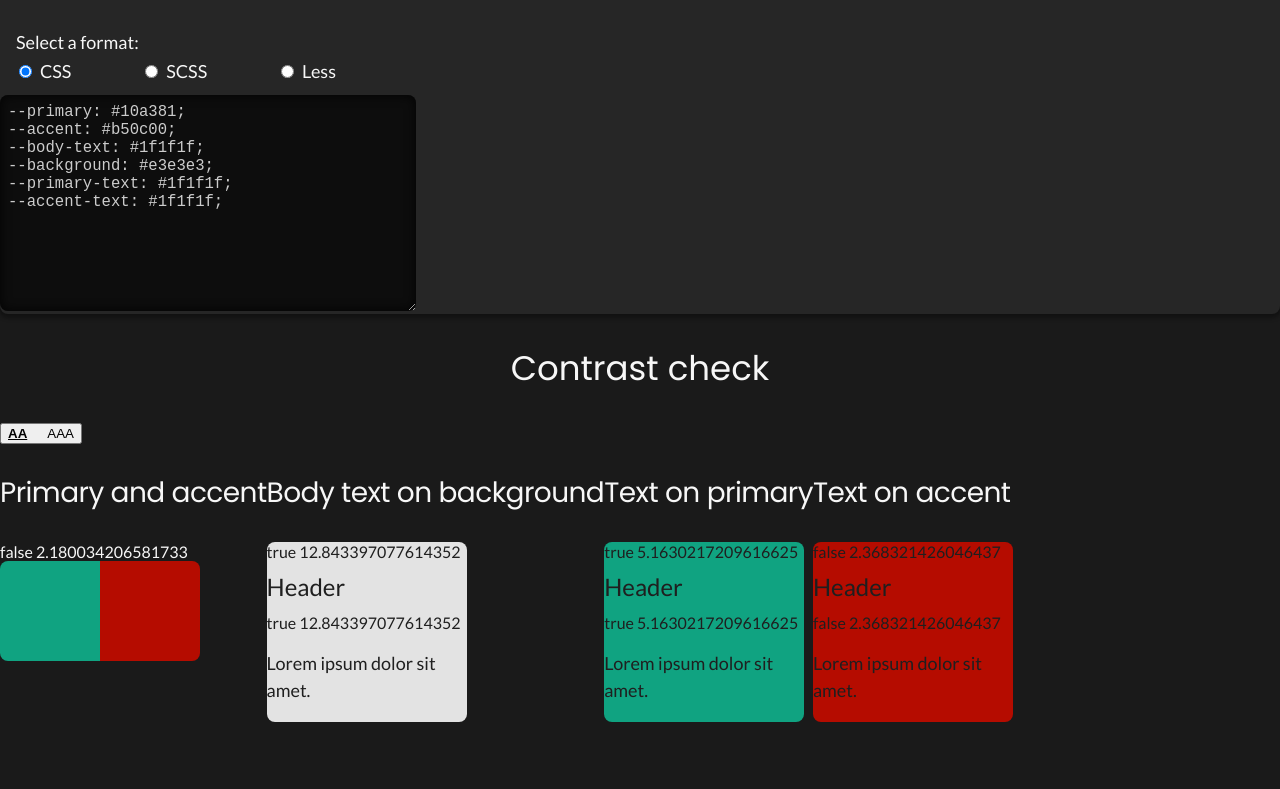
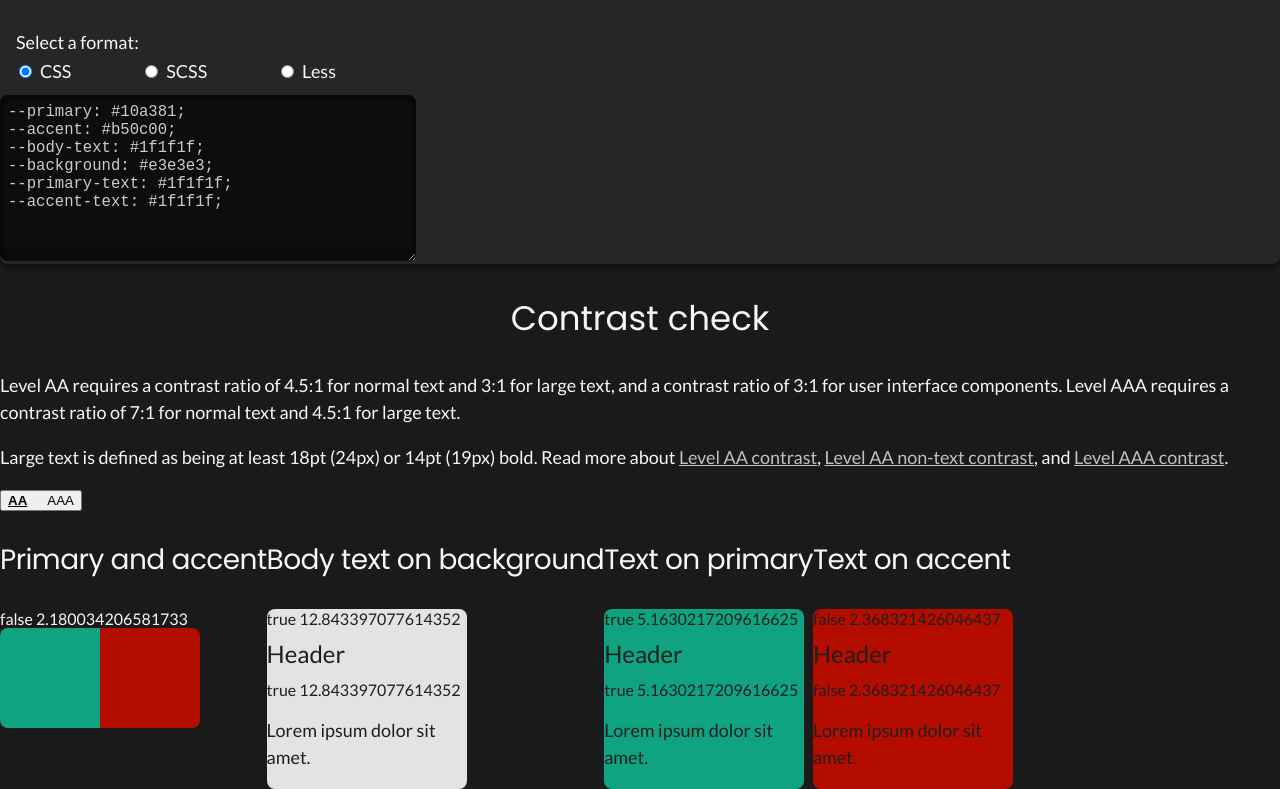
Before and after one commit to cagloria/palette-contrast, a React (Create React App) app: page / in a window 1280 px wide. Shown: the part 1039-1828 px from the top of the page. Before the commit the page ends 1761 px from the top, so only its background shows below. Built offline with nearby package versions, Linux system fonts and the light colour scheme.

Commit message:
Added contrast information

```diff
--- a/src/components/contrast/Contrast.js
+++ b/src/components/contrast/Contrast.js
@@ -41,6 +41,31 @@ export default function Contrast({
         <section>
             <h2>Contrast check</h2>
 
+            <div className="contrast-information">
+                <p>
+                    Level AA requires a contrast ratio of 4.5:1 for normal text and
+                    3:1 for large text, and a contrast ratio of 3:1 for user
+                    interface components. Level AAA requires a contrast ratio of 7:1
+                    for normal text and 4.5:1 for large text.
+                </p>
+                <p>
+                    Large text is defined as being at least 18pt (24px) or 14pt
+                    (19px) bold. Read more about{" "}
+                    <a href="https://www.w3.org/WAI/WCAG21/Understanding/contrast-minimum.html">
+                        Level AA contrast
+                    </a>
+                    ,{" "}
+                    <a href="https://www.w3.org/WAI/WCAG21/Understanding/non-text-contrast">
+                        Level AA non-text contrast
+                    </a>
+                    , and{" "}
+                    <a href="https://www.w3.org/WAI/WCAG21/Understanding/contrast-enhanced">
+                        Level AAA contrast
+                    </a>
+                    .
+                </p>
+            </div>
+
             <LevelButton
                 aria-label={`Switch level to ${level === "AA" ? "AAA" : "AA"}`}
                 onClick={changeLevel}
--- a/src/css/index.css
+++ b/src/css/index.css
@@ -28,6 +28,10 @@ h3 {
 p {
   font-size: 1.125em;
   line-height: 1.5em;
+}
+
+a {
+  color: #c1c1c1;
 }
 
 button {
@@ -62,16 +66,16 @@ input[type="text"] {
 }
 
 textarea {
+  font-size: 1.2em;
   width: clamp(320px, 90%, 400px);
-  height: 200px;
+  height: 150px;
   padding: 8px;
-  font-size: 1.2em;
+  color: #cccccc;
+  border: 0;
+  border-radius: 8px;
   background-color: #0d0d0d;
-  color: #cccccc;
-  border-radius: 8px;
-  border: 0;
-  -webkit-box-shadow: inset 0px 0px 10px 2px rgba(0, 0, 0, 0.65);
-          box-shadow: inset 0px 0px 10px 2px rgba(0, 0, 0, 0.65);
+  -webkit-box-shadow: inset 0 0 10px 2px rgba(0, 0, 0, 0.65);
+          box-shadow: inset 0 0 10px 2px rgba(0, 0, 0, 0.65);
 }
 
 .component-panel {
--- a/src/scss/base/_general.scss
+++ b/src/scss/base/_general.scss
@@ -33,6 +33,10 @@ p {
 
 // *********************************************************
 // Forms
+a {
+    color: $color-link;
+}
+
 button {
     cursor: pointer;
 }
@@ -64,13 +68,13 @@ input[type="text"] {
 }
 
 textarea {
+    font-size: 1.2em;
     width: clamp(320px, 90%, 400px);
-    height: 200px;
+    height: 150px;
     padding: 8px;
-    font-size: 1.2em;
+    color: $color-field-text;
+    border: 0;
+    border-radius: 8px;
     background-color: $color-field-background;
-    color: $color-field-text;
-    border-radius: 8px;
-    border: 0;
-    box-shadow: inset 0px 0px 10px 2px rgba(0, 0, 0, 0.65);
+    box-shadow: inset 0 0 10px 2px rgba(0, 0, 0, 0.65);
 }
--- a/src/scss/index.scss
+++ b/src/scss/index.scss
@@ -2,6 +2,7 @@
 
 // Variables
 $color-text: #f7f7f7;
+$color-link: #c1c1c1;
 $color-field-text: #cccccc;
 $color-main-background: #1a1a1a;
 $color-field-border: #5a5a5a;
```
